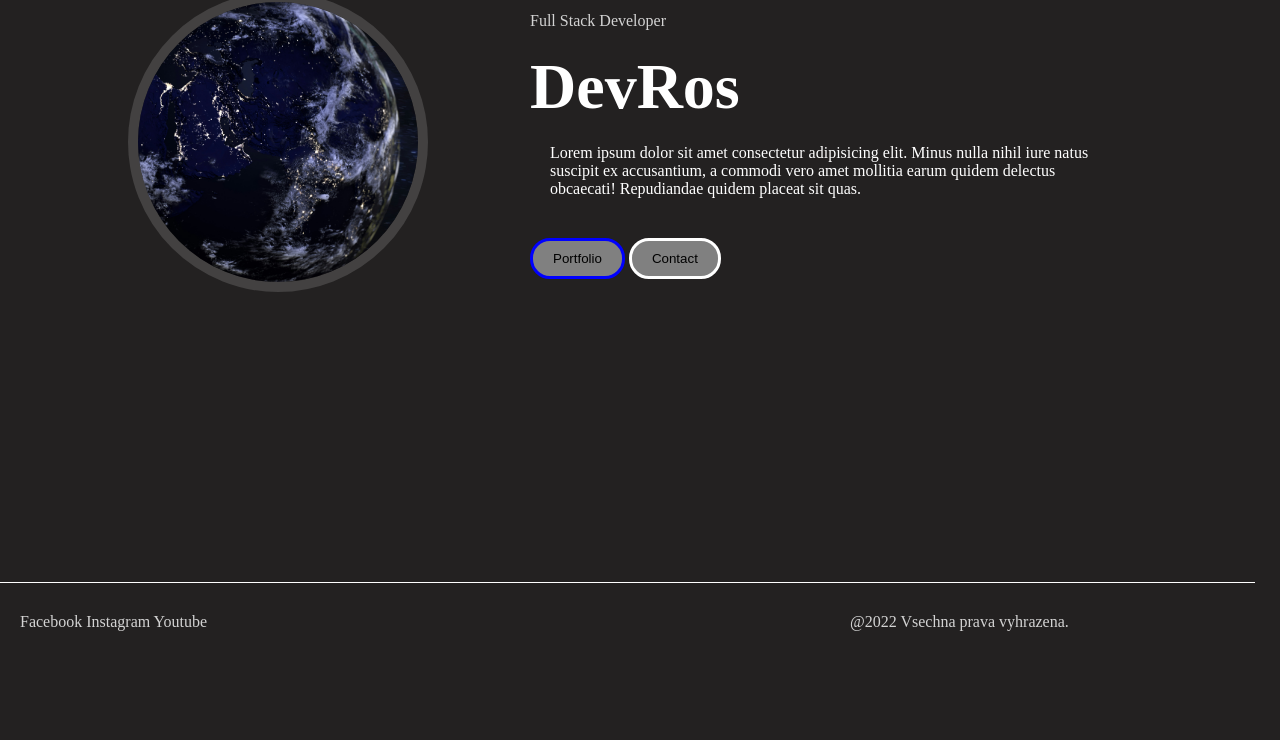
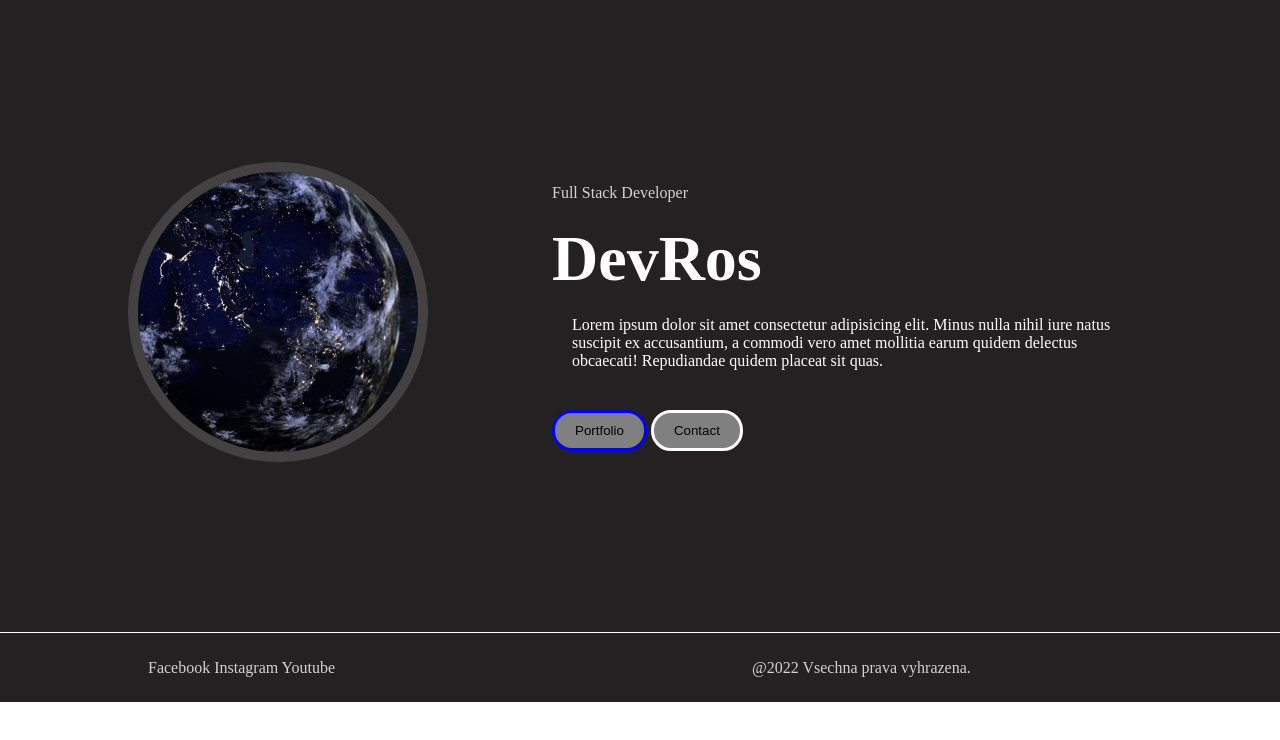
Before and after one commit to TomiCharles/DevRos, a plain HTML site: page index.html in a window 1280 px wide. Shown: the part 88-828 px from the top of the page. After the commit the page ends 800 px from the top, so only its background shows below. Drawn offline with Linux system fonts and the light colour scheme.

Commit message:
Initial Commit

```diff
--- a/index.html
+++ b/index.html
@@ -48,17 +48,22 @@
             sit quas.
           </p>
 
+          <div>
             <button class="btn">Portfolio</button>
             <button class="btn1">Contact</button>
           </div>
         </div>
+      </div>
     </section>
     <div class="di"></div>
-    <div class="d">
+
+    <footer class="footer">
+      <div class="footer-container">
         <span class="spannr">Facebook Instagram Youtube </span>
         <div class="divi">
           <span class="spannest">@2022 Vsechna prava vyhrazena.</span>
         </div>
       </div>
+    </footer>
   </body>
 </html>
--- a/style.css
+++ b/style.css
@@ -33,7 +33,7 @@ a {
 }
 .section {
   width: 100%;
-  height: 100%;
+  height: 80vh;
   display: flex;
   justify-content: center;
   align-items: center;
@@ -45,6 +45,9 @@ a {
 .sect-container {
   width: 80%;
   height: 100%;
+  display: flex;
+  justify-content: space-between;
+  align-items: center;
 }
 .div1 {
   width: 300px;
@@ -61,11 +64,10 @@ a {
 .div2 {
   width: 600px;
   height: 600px;
-  position: absolute;
-  top: 0;
-  right: 0;
-  margin-top: 90px;
-  margin-right: 150px;
+  display: flex;
+  flex-direction: column;
+  justify-content: center;
+  align-items: flex-start;
 }
 .p {
   font-weight: 100;
@@ -109,10 +111,6 @@ a {
   width: 1255px;
   height: 0.1px;
   background-color: white;
-  position: absolute;
-  left: 0;
-  top: 0;
-  margin-top: 670px;
 }
 .spannr {
   color: lightgray;
@@ -120,26 +118,30 @@ a {
   gap: 25px;
   margin-left: 20px;
 }
-.d {
-  width: 1255px;
+.footer {
+  width: 100%;
   height: 70px;
   display: flex;
+  justify-content: center;
   align-items: center;
-  position: absolute;
-  left: 0;
-  bottom: 0;
-  top: 0;
-  margin-top: 675px;
+  background-color: rgb(35, 33, 33);
+  border-top: 1px solid white;
 }
 .divi {
   width: 400px;
   height: 70px;
   display: flex;
   align-items: center;
-  position: absolute;
-  margin-left: 850px;
 }
 .spannest {
   color: lightgray;
   font-weight: lighter;
 }
+.footer-container {
+  width: 80%;
+  height: 100%;
+  display: flex;
+  justify-content: space-between;
+  align-items: center;
+  background-color: rgb(35, 33, 33);
+}
```
Lines whose indentation alone changed are shown as unchanged.
